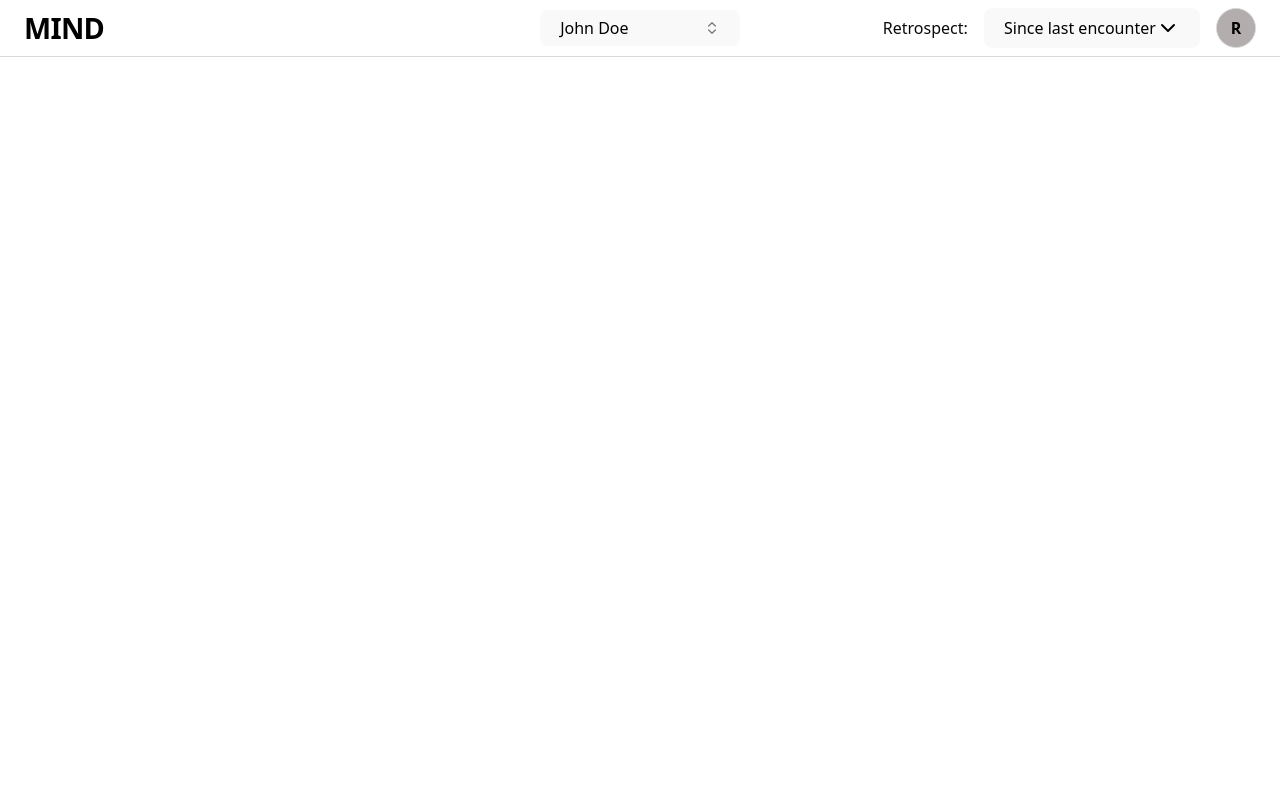
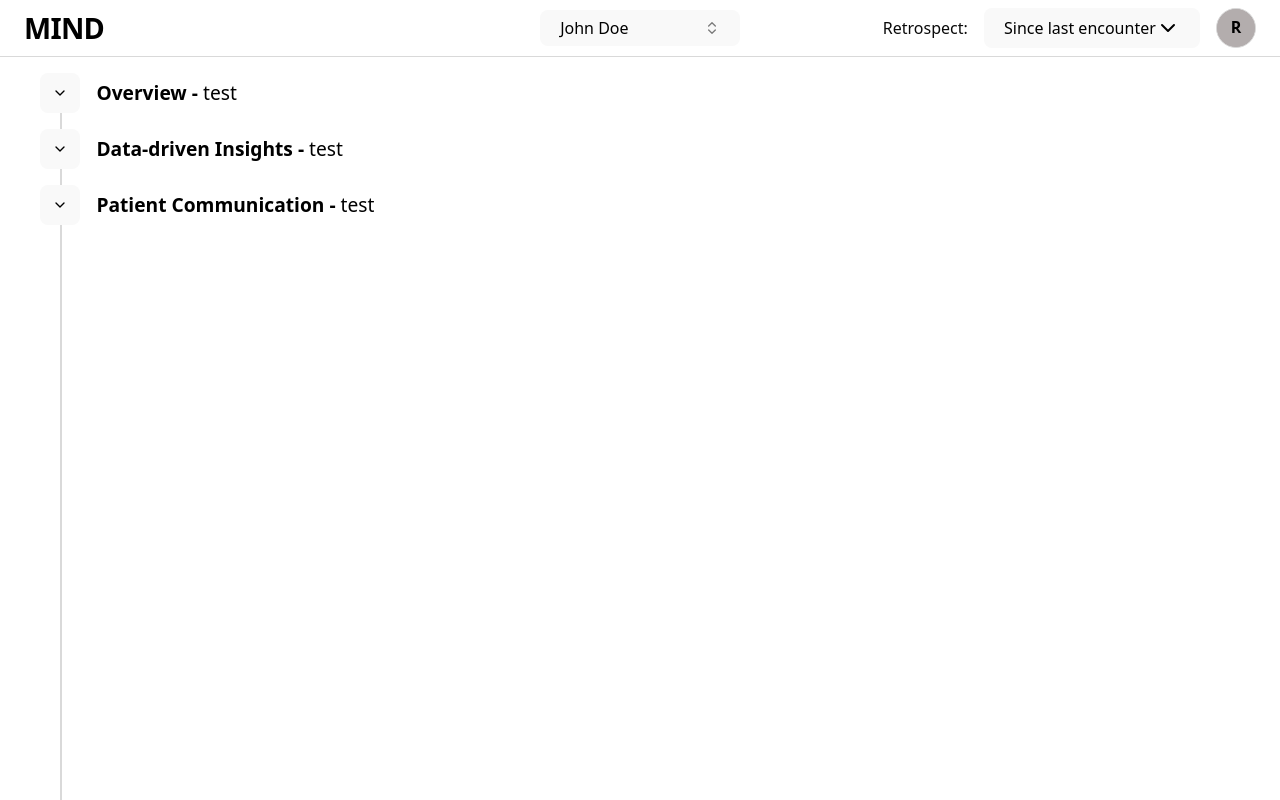
Before and after one commit to sea-lab-space/MIND, a React (Vite) app in the folder FE-mh-narrative-dashboard/: page / in a window 1280 px wide. Built offline with nearby package versions, Linux system fonts and the light colour scheme.

Commit message:
Add section component

```diff
--- a/FE-mh-narrative-dashboard/src/App.tsx
+++ b/FE-mh-narrative-dashboard/src/App.tsx
@@ -1,7 +1,15 @@
+import { useState } from "react";
+import { useWindowSize } from "usehooks-ts";
 import Header from "./components/header";
+import SectionTitle from "./components/section";
 import type { RetrospectOptions } from "./types/props";
 
 function App() {
+
+  const { width = 0, height = 0 } = useWindowSize();
+
+  console.log(height)
+
   const nameList = [
     "John Doe",
     "Jane Smith",
@@ -15,7 +23,7 @@ function App() {
     "Olivia Taylor",
   ];
 
-  const userName = "Ryan"
+  const userName = "Ryan";
 
   const retrospectHorizon: RetrospectOptions = {
     "Since last encounter": 14,
@@ -23,16 +31,78 @@ function App() {
     "Last 3 months": 90,
     "Last 6 months": 180,
     "Last year": 365,
-  }
+  };
+
+  const [expandedSections, setExpandedSections] = useState<{
+    [key: string]: boolean;
+  }>({
+    overview: false,
+    insights: false,
+    communication: false,
+  });
+
+  const toggleSection = (section: string) => {
+    setExpandedSections((prev) => ({
+      ...prev,
+      [section]: !prev[section],
+    }));
+  };
 
   return (
-    <>
+    <div className="flex flex-col h-screen">
       <Header
         patientNames={nameList}
         userName={userName}
         retrospectHorizon={retrospectHorizon}
       />
-    </>
+
+    <div className="flex-1 overflow-y-auto p-4 relative">
+        {/* Connection line - spans full height of container */}
+        <div className="absolute left-15 top-4 bottom-0 w-0.5 bg-[#d9d9d9]" />
+
+        {/* Content with left padding to avoid overlapping the line */}
+        <div className="flex flex-col gap-4 pl-6">
+          <SectionTitle
+            title="Overview"
+            subtitle="test"
+            isExpanded={expandedSections.overview}
+            onClick={() => toggleSection("overview")}
+          >
+            {expandedSections.overview && (
+              <p className="text-[#000000]">
+                Insights content would go here...
+              </p>
+            )}
+          </SectionTitle>
+
+          <SectionTitle
+            title="Data-driven Insights"
+            subtitle="test"
+            isExpanded={expandedSections.insights}
+            onClick={() => toggleSection("insights")}
+          >
+            {expandedSections.insights && (
+              <p className="text-[#000000]">
+                Insights content would go here...
+              </p>
+            )}
+          </SectionTitle>
+
+          <SectionTitle
+            title="Patient Communication"
+            subtitle="test"
+            isExpanded={expandedSections.communication}
+            onClick={() => toggleSection("communication")}
+          >
+            {expandedSections.communication && (
+              <p className="text-[#000000]">
+                Insights content would go here...
+              </p>
+            )}
+          </SectionTitle>
+        </div>
+      </div>
+    </div>
   );
 }
 
--- /dev/null
+++ b/FE-mh-narrative-dashboard/src/components/section.tsx
@@ -0,0 +1,36 @@
+import { ChevronDown } from "lucide-react";
+import { Button } from "@/components/ui/button";
+import type { SectionProps } from "@/types/props";
+
+const Section: React.FC<SectionProps> = (props) => {
+  const { title, isExpanded, onClick, subtitle, icon, children } = props;
+
+  return (
+    <div className="flex flex-col gap-4">
+      <div className="flex items-center gap-4">
+        <Button
+          variant="ghost"
+          size="icon"
+          className="relative z-10 h-10 w-10"
+          onClick={onClick}
+        >
+          <ChevronDown
+            className={`h-5 w-5 text-[#000000] transition-transform ${
+              isExpanded ? "rotate-180" : ""
+            }`}
+          />
+        </Button>
+        <h2 className="text-2xl font-semibold text-[#000000]">
+          {title} -{" "}
+          <span className="text-2xl text-[#000000] font-normal">
+            {subtitle}
+          </span>
+        </h2>
+        {icon && <div className="flex-shrink-0">{icon}</div>}
+      </div>
+      {children && <div className="px-15">{children}</div>}
+    </div>
+  );
+};
+
+export default Section;
--- a/FE-mh-narrative-dashboard/src/index.css
+++ b/FE-mh-narrative-dashboard/src/index.css
@@ -73,6 +73,16 @@ body {
 
 h1 {
   font-size: 1.8em;
+  line-height: 1.1;
+}
+
+h2 {
+  font-size: 1.2em;
+  line-height: 1.1;
+}
+
+span {
+  font-size: 1em;
   line-height: 1.1;
 }
 
```
Also changed, not shown: FE-mh-narrative-dashboard/src/types/props.ts (+10 -0 lines).
